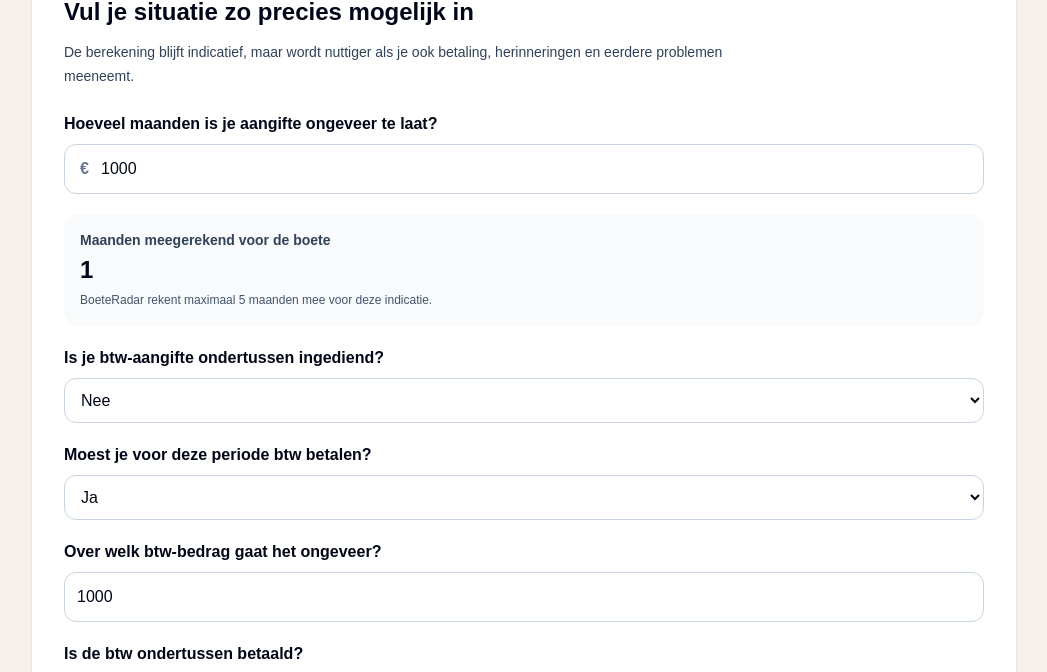
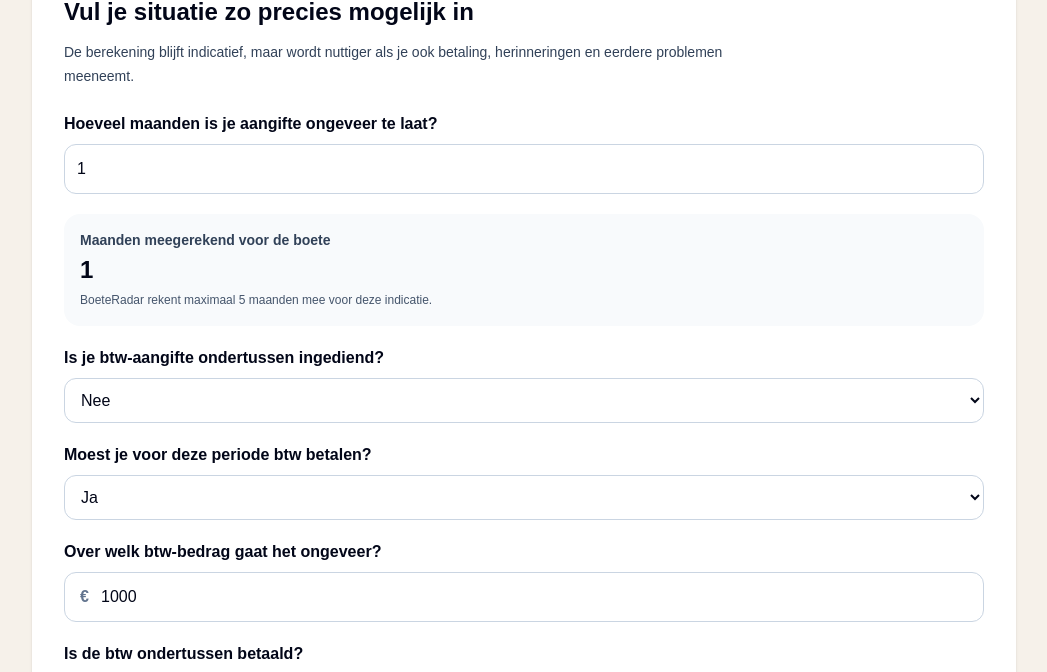
Before and after one commit to NathanVerd/Boeteradar, a Next.js app: page /btw-aangifte-te-laat in a window 1280 px wide. Shown: the part 929-1601 px from the top of the page, without its empty margins (116-1163 px from the left). Built offline with nearby package versions, Linux system fonts and the light colour scheme.

Commit message:
Fix VAT filing calculator inputs

```diff
--- a/app/btw-aangifte-te-laat/page.tsx
+++ b/app/btw-aangifte-te-laat/page.tsx
@@ -29,7 +29,9 @@ export default function BtwAangifteTeLaatPage() {
   const estimatedFilingFine = cappedMonths * 100;
 
   const startedPaymentMonthsLate =
-    safePaymentDaysLate === 0 ? 0 : Math.max(1, Math.ceil(safePaymentDaysLate / 30));
+    safePaymentDaysLate === 0
+      ? 0
+      : Math.max(1, Math.ceil(safePaymentDaysLate / 30));
 
   const estimatedInterest =
     vatDue === "yes"
@@ -170,19 +172,14 @@ export default function BtwAangifteTeLaatPage() {
           <div className="mt-6 grid gap-5">
             <label className="font-bold">
               Hoeveel maanden is je aangifte ongeveer te laat?
-              <div className="relative mt-2">
-  <span className="pointer-events-none absolute left-4 top-1/2 -translate-y-1/2 font-bold text-slate-500">
-    €
-  </span>
-
               <input
                 type="number"
                 min="0"
-    value={amount}
-    onChange={(e) => setAmount(Number(e.target.value))}
-    className="w-full rounded-xl border border-slate-300 bg-white p-3 pl-9 font-normal"
+                max="24"
+                value={monthsLate}
+                onChange={(e) => setMonthsLate(Number(e.target.value))}
+                className="mt-2 w-full rounded-xl border border-slate-300 bg-white p-3 font-normal"
               />
-</div>
             </label>
 
             <div className="rounded-2xl bg-slate-50 p-4">
@@ -225,13 +222,19 @@ export default function BtwAangifteTeLaatPage() {
               <>
                 <label className="font-bold">
                   Over welk btw-bedrag gaat het ongeveer?
+                  <div className="relative mt-2">
+                    <span className="pointer-events-none absolute left-4 top-1/2 -translate-y-1/2 font-bold text-slate-500">
+                      €
+                    </span>
+
                     <input
                       type="number"
                       min="0"
                       value={amount}
                       onChange={(e) => setAmount(Number(e.target.value))}
-                    className="mt-2 w-full rounded-xl border border-slate-300 bg-white p-3 font-normal"
+                      className="w-full rounded-xl border border-slate-300 bg-white p-3 pl-9 font-normal"
                     />
+                  </div>
                 </label>
 
                 <label className="font-bold">
```
Lines whose indentation alone changed are shown as unchanged.
